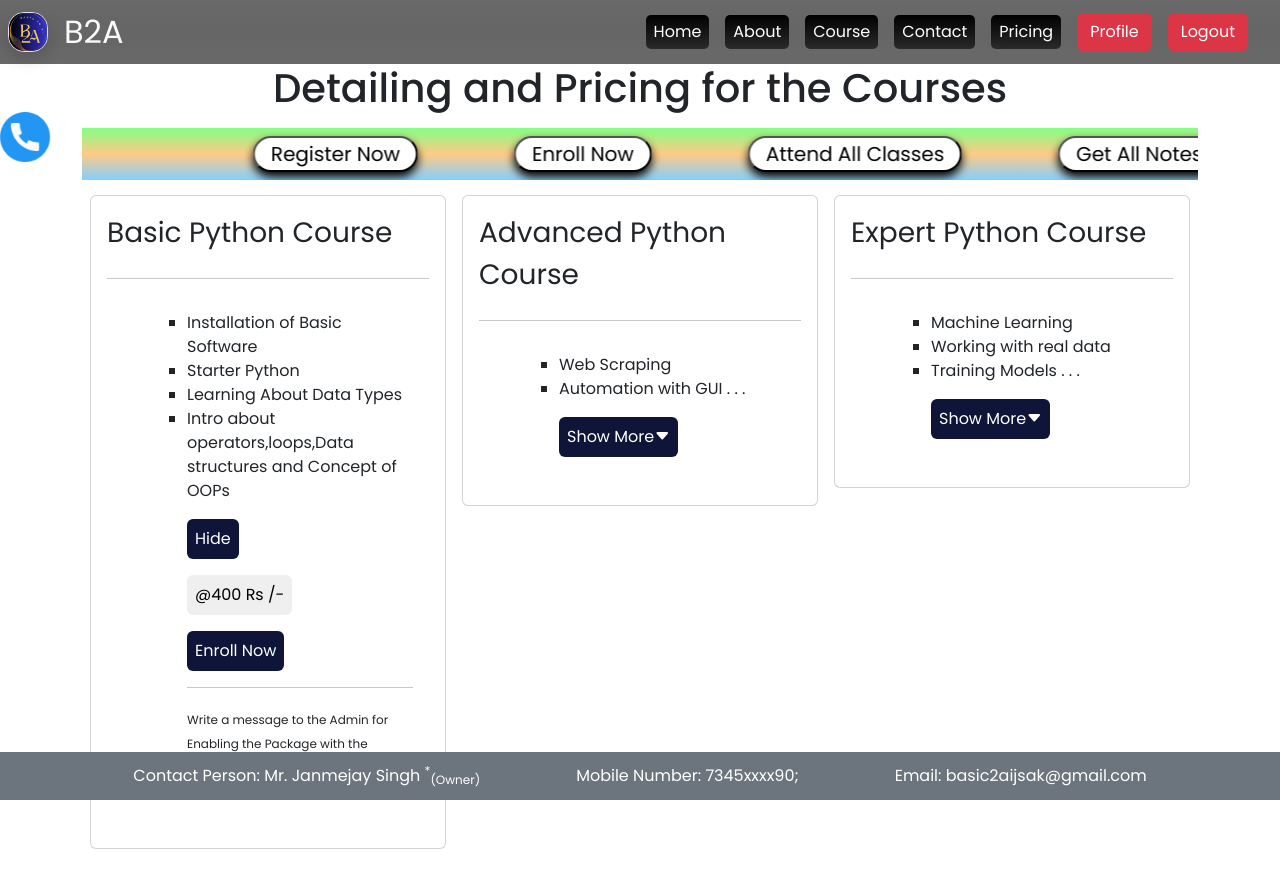
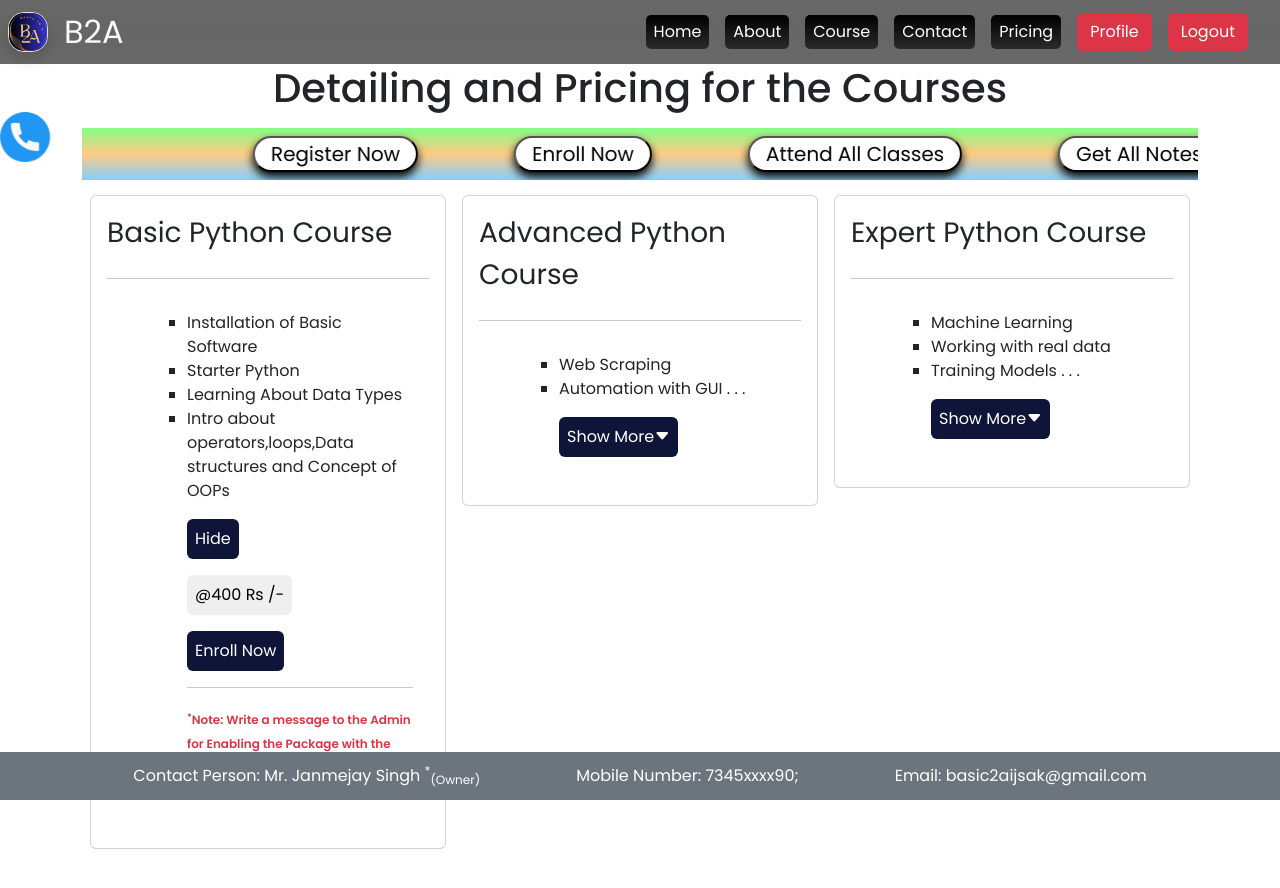
Before and after one commit to anirudhkala110/basic2ai, a React (Create React App) app in the folder frontend/: page /pricing in a window 1280 px wide. Both pictures are taken after a click on the button "Show". Shown: the top 888 px of the page. Built offline with nearby package versions, Linux system fonts and the light colour scheme; no server answers.

Commit message:
Add files via upload

```diff
--- a/frontend/src/Components/Pricing/Pricing.jsx
+++ b/frontend/src/Components/Pricing/Pricing.jsx
@@ -64,7 +64,7 @@ const Pricing = () => {
                                             <button className='border-0 p-2 rounded  mt-3' style={{ display: `${show.show1 ? 'block' : 'none'}` }} onClick={e => setShow({ ...show, show1: !show.show1 })}>@400 Rs /-</button>
                                             <button className='handleRate p-2 rounded  mt-3' style={{ display: `${show.show1 ? 'block' : 'none'}` }} onClick={e => handleRoute('contact')}>Enroll Now</button>
                                             <hr />
-                                            <p className='note'><sub>Write a message to the Admin for Enabling the Package with the choosen package name or can use call button.</sub></p>
+                                            <p className='note'><sub className="text-danger fw-semibold"><sup>*</sup>Note: Write a message to the Admin for Enabling the Package with the choosen package name or can use call button.</sub></p>
                                         </li>
                                     </>}
                                 </ul>
@@ -86,7 +86,7 @@ const Pricing = () => {
                                             <button className='border-0 p-2 rounded  mt-3' style={{ display: `${show.show2 ? 'block' : 'none'}` }} onClick={e => setShow({ ...show, show2: !show.show2 })}>@1000 Rs/-</button>
                                             <button className='handleRate p-2 rounded  mt-3' style={{ display: `${show.show2 ? 'block' : 'none'}` }} onClick={e => handleRoute('contact')}>Enroll Now</button>
                                             <hr />
-                                            <p className='note'><sub>Write a message to the Admin for Enabling the Package with the choosen package name or can use call button.</sub></p>
+                                            <p className='note'><sub className="text-danger fw-semibold"><sup>*</sup>Note: Write a message to the Admin for Enabling the Package with the choosen package name or can use call button.</sub></p>
                                         </li> </>}
                                 </ul>
                             </div>
@@ -113,7 +113,7 @@ const Pricing = () => {
                                                 <button className='border-0 p-2 rounded  mt-3' style={{ display: `${show.show3 ? 'block' : 'none'}` }} onClick={e => setShow({ ...show, show3: !show.show3 })}>@5000 Rs/-</button>
                                                 <button className='handleRate enroll p-2 rounded  mt-3' onClick={e => handleRoute('contact')}>Enroll Now</button>
                                                 <hr />
-                                                <p className='note'><sub>Write a message to the Admin for Enabling the Package with the choosen package name or can use call button.</sub></p>
+                                                <p className='note'><sub className="text-danger fw-semibold"><sup>*</sup>Note: Write a message to the Admin for Enabling the Package with the choosen package name or can use call button.</sub></p>
                                             </li>
                                         </>}
                                 </ul>
```
